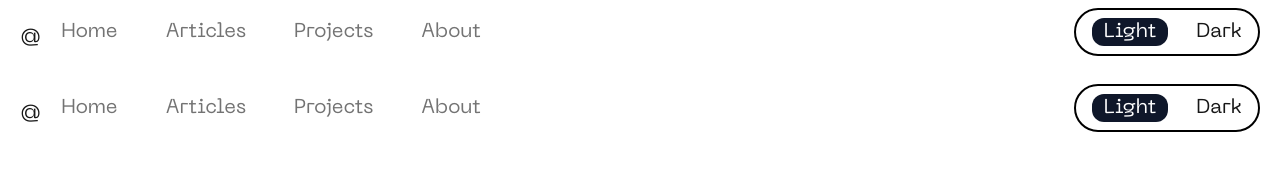
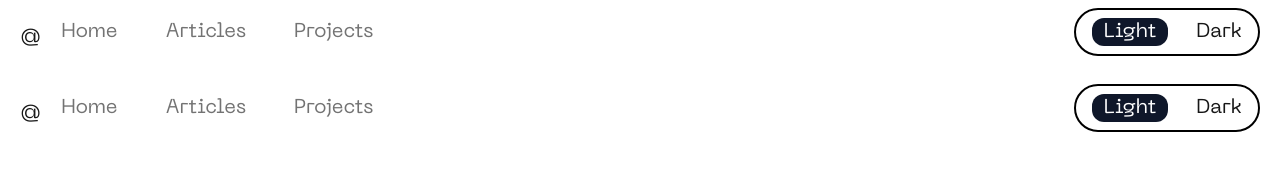
Before and after one commit to jaybarnes33/myportfolio, a Next.js app: page /components/Header in a window 1280 px wide. Shown: the top 172 px of the page. Built offline with nearby package versions, Linux system fonts and the light colour scheme.

Commit message:
fix: add projects

```diff
--- a/src/pages/components/Header.tsx
+++ b/src/pages/components/Header.tsx
@@ -6,7 +6,7 @@ import { BsListNested, BsX } from "react-icons/bs";
 import { AppContext } from "@/context/App";
 
 const Header = () => {
-  const links = ["home", "articles", "projects", "about"];
+  const links = ["home", "articles", "projects"];
   const [toggle, setToggle] = useState(false);
   const { theme } = useContext(AppContext);
   const { pathname } = useRouter();
```
